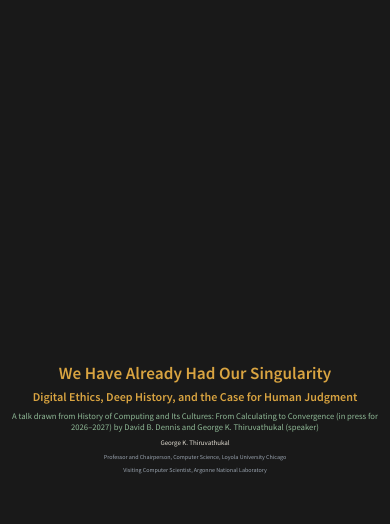
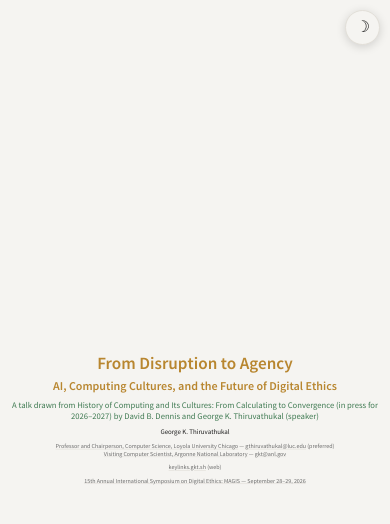
Before and after one commit to gkthiruvathukal/talks.gkt.sh, a plain HTML site: page luc-digital-ethics-2026/index.html in a window 390 px wide. Drawn offline with Linux system fonts and the light colour scheme.

Commit message:
Add light/dark theming, retitle deck, add contact/event info
- Shared theme.js toggle (localStorage "gkt-theme") synced across the
  landing page and every talk via same-origin storage; landing page and
  deck both get an explicit light/dark override plus a toggle button.
- Deck's color palette tokenized (was dark-only hardcoded hex) so it can
  flip themes; Reveal.sync() called after toggling to refresh reveal.js's
  own contrast-dependent chrome (controls, progress bar).
- Retitled deck: "From Disruption to Agency: AI, Computing Cultures, and
  the Future of Digital Ethics" (was "We Have Already Had Our
  Singularity..."), updated everywhere it appeared (tab title, title
  slide, landing page card, README).
- Landing page: added Key Links (keylinks.gkt.sh) and the CDEP 15th
  Annual Symposium listing (Sept 28-29, 2026) with a link to the event
  page.
- Title slide: linked Loyola/ANL affiliations to profile pages, added
  preferred contact emails, added keylinks.gkt.sh and the symposium
  listing, tightened the Loyola/ANL line spacing.

```diff
--- a/index.html
+++ b/index.html
@@ -4,6 +4,7 @@
 <meta charset="utf-8">
 <meta name="viewport" content="width=device-width, initial-scale=1.0">
 <title>George K. Thiruvathukal — Talks</title>
+<script src="theme.js"></script>
 <style>
 	:root {
 		color-scheme: light dark;
@@ -17,7 +18,7 @@
 		--accent:  #b8862f;
 	}
 	@media (prefers-color-scheme: dark) {
-		:root {
+		:root:not([data-theme="light"]) {
 			--bg:      #14161a;
 			--ink:     #e8e6e1;
 			--muted:   #93999f;
@@ -27,6 +28,16 @@
 			--shadow-hover: 0 2px 4px rgba(0,0,0,0.35), 0 16px 32px rgba(0,0,0,0.5);
 			--accent:  #d9a441;
 		}
+	}
+	:root[data-theme="dark"] {
+		--bg:      #14161a;
+		--ink:     #e8e6e1;
+		--muted:   #93999f;
+		--card-bg: #1c1f24;
+		--border:  #2a2e34;
+		--shadow:  0 1px 2px rgba(0,0,0,0.3), 0 8px 24px rgba(0,0,0,0.4);
+		--shadow-hover: 0 2px 4px rgba(0,0,0,0.35), 0 16px 32px rgba(0,0,0,0.5);
+		--accent:  #d9a441;
 	}
 	* { box-sizing: border-box; }
 	body {
@@ -41,11 +52,14 @@
 	header { margin-bottom: 2.5em; }
 	h1 { font-size: 1.6em; margin: 0 0 0.2em; }
 	.subtitle { color: var(--muted); font-size: 0.95em; }
+	.subtitle a { color: var(--muted); text-decoration: underline; text-decoration-color: var(--border); }
+	.subtitle a:hover, .subtitle a:focus-visible { color: var(--accent); text-decoration-color: var(--accent); }
 	.cards {
 		display: grid;
 		grid-template-columns: repeat(auto-fill, minmax(260px, 1fr));
 		gap: 1.25em;
 	}
+	.entry { display: flex; flex-direction: column; gap: 0.6em; }
 	.card {
 		display: flex;
 		flex-direction: column;
@@ -86,22 +100,60 @@
 		font-weight: 600;
 		color: var(--accent);
 	}
+	.entry__event {
+		font-size: 0.8em;
+		color: var(--muted);
+		text-decoration: underline;
+		text-decoration-color: var(--border);
+		padding: 0 0.2em;
+	}
+	.entry__event:hover, .entry__event:focus-visible {
+		color: var(--accent);
+		text-decoration-color: var(--accent);
+	}
+	.gkt-theme-toggle {
+		position: fixed;
+		top: 1em;
+		right: 1em;
+		width: 2.4em;
+		height: 2.4em;
+		border-radius: 50%;
+		border: 1px solid var(--border);
+		background: var(--card-bg);
+		color: var(--ink);
+		font-size: 1em;
+		line-height: 1;
+		cursor: pointer;
+		display: flex;
+		align-items: center;
+		justify-content: center;
+		box-shadow: var(--shadow);
+		transition: transform 0.15s ease, box-shadow 0.15s ease, border-color 0.15s ease;
+	}
+	.gkt-theme-toggle:hover, .gkt-theme-toggle:focus-visible {
+		transform: translateY(-2px);
+		box-shadow: var(--shadow-hover);
+		border-color: var(--accent);
+	}
 </style>
 </head>
 <body>
 
 <header>
 	<h1>Talks</h1>
-	<div class="subtitle">George K. Thiruvathukal</div>
+	<div class="subtitle">George K. Thiruvathukal · <a href="https://keylinks.gkt.sh">Key Links</a> (web)</div>
 </header>
 
 <div class="cards">
-	<a class="card" href="luc-digital-ethics-2026/">
-		<span class="card__year">2026</span>
-		<span class="card__title">We Have Already Had Our Singularity</span>
-		<span class="card__desc">Digital ethics, deep history, and the case for human judgment.</span>
-		<span class="card__cta">View talk →</span>
-	</a>
+	<div class="entry">
+		<a class="card" href="luc-digital-ethics-2026/">
+			<span class="card__year">2026</span>
+			<span class="card__title">From Disruption to Agency</span>
+			<span class="card__desc">AI, computing cultures, and the future of digital ethics.</span>
+			<span class="card__cta">View talk →</span>
+		</a>
+		<a class="entry__event" href="https://www.luc.edu/digitalethics/events/annualsymposium/" title="The Center for Digital Ethics &amp; Policy at Loyola University Chicago (CDEP)">15th Annual International Symposium on Digital Ethics: MAGIS — September 28–29, 2026</a>
+	</div>
 </div>
 
 </body>
--- a/luc-digital-ethics-2026/index.html
+++ b/luc-digital-ethics-2026/index.html
@@ -3,7 +3,11 @@
 <head>
 	<meta charset="utf-8">
 	<meta name="viewport" content="width=device-width, initial-scale=1.0, maximum-scale=1.0, user-scalable=no">
-	<title>We Have Already Had Our Singularity</title>
+	<title>From Disruption to Agency: AI, Computing Cultures, and the Future of Digital Ethics</title>
+
+	<!-- Shared light/dark toggle (talks.gkt.sh/theme.js) — loaded early, before the reveal
+	     stylesheets, so the saved/system theme is applied before first paint. -->
+	<script src="../theme.js"></script>
 
 	<!-- reveal.js — vendored locally (talks/2026-digital-ethics-singularity/reveal/) so the deck is
 	     fully self-contained: nothing is fetched from the network at present time. -->
@@ -11,12 +15,59 @@
 	<link rel="stylesheet" href="reveal/dist/theme/black.css" id="theme">
 
 	<style>
+		/* Dark is the deck's native palette; :root carries it unconditionally so every
+		   color has a real definition outside a media/data-theme block (see the light
+		   override below, which is what actually gets guarded). */
 		:root {
-			--accent:  #d9a441; /* warm amber — headings */
-			--accent2: #8fb996; /* soft sage — lead / emphasis */
-			--panel:   #0b0e12;
-			--ink:     #e6e1d6;
+			--accent:      #d9a441; /* warm amber — headings */
+			--accent2:     #8fb996; /* soft sage — lead / emphasis */
+			--bg:          #14161a;
+			--ink:         #e6e1d6;
+			--strong:      #ffffff;
+			--muted:       #9aa4b0;
+			--border-soft: #2c3a49;
+			--border-img:  #1c2530;
+			--img-bg:      #05070a;
+			--img-shadow:  rgba(0,0,0,0.6);
+			--blockquote-bg: rgba(217,164,65,0.08);
+			--r-background-color: var(--bg);
+			--r-main-color: var(--ink);
+			--r-link-color: #42affa;
+			--r-link-color-hover: #8dcffc;
 		}
+		@media (prefers-color-scheme: light) {
+			:root:not([data-theme="dark"]) {
+				--accent:      #b8862f;
+				--accent2:     #3f7a52;
+				--bg:          #f5f4f1;
+				--ink:         #1c1c1c;
+				--strong:      #000000;
+				--muted:       #6b6b6b;
+				--border-soft: #e1ded7;
+				--border-img:  #e1ded7;
+				--img-bg:      #f0ede6;
+				--img-shadow:  rgba(0,0,0,0.15);
+				--blockquote-bg: rgba(184,134,47,0.12);
+				--r-link-color: #1a63b8;
+				--r-link-color-hover: #4a8fd1;
+			}
+		}
+		:root[data-theme="light"] {
+			--accent:      #b8862f;
+			--accent2:     #3f7a52;
+			--bg:          #f5f4f1;
+			--ink:         #1c1c1c;
+			--strong:      #000000;
+			--muted:       #6b6b6b;
+			--border-soft: #e1ded7;
+			--border-img:  #e1ded7;
+			--img-bg:      #f0ede6;
+			--img-shadow:  rgba(0,0,0,0.15);
+			--blockquote-bg: rgba(184,134,47,0.12);
+			--r-link-color: #1a63b8;
+			--r-link-color-hover: #4a8fd1;
+		}
+		body { background: var(--bg); }
 		.reveal              { font-size: 30px; color: var(--ink); }
 		.reveal .slides section { text-align: left; }
 		.reveal h1, .reveal h2, .reveal h3 { color: var(--accent); text-transform: none; letter-spacing: normal; }
@@ -25,32 +76,59 @@
 		.reveal section.title, .reveal section.center { text-align: center; }
 		.reveal .lead  { color: var(--accent2); }
 		.reveal em     { color: var(--accent2); font-style: normal; }
-		.reveal strong { color: #ffffff; }
+		.reveal strong { color: var(--strong); }
 		.reveal .authors { font-size: 0.8em; color: var(--ink); }
-		.reveal .affil   { font-size: 0.7em; color: #9aa4b0; }
+		.reveal .affil   { font-size: 0.7em; color: var(--muted); }
+		.reveal .affil a { color: inherit; text-decoration: underline; text-decoration-color: var(--border-soft); }
+		.reveal .affil a:hover { color: var(--accent); text-decoration-color: var(--accent); }
 		.reveal .small { font-size: 0.72em; }
-		.reveal .note-inline { color: #9aa4b0; font-size: 0.68em; }
+		.reveal .note-inline { color: var(--muted); font-size: 0.68em; }
 		.reveal .chapter-tag {
-			font-size: 0.56em; color: #7f8b98; margin-top: 0.9em;
-			border-top: 1px solid #2c3a49; padding-top: 0.4em;
+			font-size: 0.56em; color: var(--muted); margin-top: 0.9em;
+			border-top: 1px solid var(--border-soft); padding-top: 0.4em;
 		}
-		.reveal .chapter-tag a { color: #7f8b98; }
+		.reveal .chapter-tag a { color: var(--muted); }
 		.reveal blockquote {
-			border-left: 4px solid var(--accent); background: rgba(217,164,65,0.08);
+			border-left: 4px solid var(--accent); background: var(--blockquote-bg);
 			padding: 0.5em 0.9em; font-size: 0.85em; color: var(--ink);
 			border-radius: 4px; box-shadow: none; font-style: normal; width: 100%;
 		}
-		.reveal .quote-src { font-size: 0.56em; color: #9aa4b0; margin-top: -0.3em; }
+		.reveal .quote-src { font-size: 0.56em; color: var(--muted); margin-top: -0.3em; }
 		.reveal figure { margin: 0; text-align: center; }
-		.reveal figcaption { font-size: 0.5em; color: #7f8b98; margin-top: 0.5em; line-height: 1.3; }
+		.reveal figcaption { font-size: 0.5em; color: var(--muted); margin-top: 0.5em; line-height: 1.3; }
 		.reveal img.shot {
 			display: block; width: auto; max-width: 100%; max-height: 420px;
 			object-fit: contain; margin: 0 auto;
-			border: 1px solid #1c2530; border-radius: 8px;
-			box-shadow: 0 8px 40px rgba(0,0,0,0.6); background: #05070a;
+			border: 1px solid var(--border-img); border-radius: 8px;
+			box-shadow: 0 8px 40px var(--img-shadow); background: var(--img-bg);
 		}
 		.reveal .cols { display: flex; gap: 1.4em; align-items: center; }
 		.reveal .cols > div { flex: 1; min-width: 0; }
+
+		.gkt-theme-toggle {
+			position: fixed;
+			top: 0.6em;
+			right: 0.6em;
+			width: 2.2em;
+			height: 2.2em;
+			border-radius: 50%;
+			border: 1px solid var(--border-soft);
+			background: var(--bg);
+			color: var(--ink);
+			font-size: 16px;
+			line-height: 1;
+			cursor: pointer;
+			display: flex;
+			align-items: center;
+			justify-content: center;
+			z-index: 300;
+			box-shadow: 0 2px 10px var(--img-shadow);
+			transition: transform 0.15s ease, border-color 0.15s ease;
+		}
+		.gkt-theme-toggle:hover, .gkt-theme-toggle:focus-visible {
+			transform: translateY(-2px);
+			border-color: var(--accent);
+		}
 	</style>
 </head>
 <body>
@@ -65,15 +143,18 @@
 
 <!-- 1 · TITLE -->
 <!-- .slide: class="title center" -->
-# We Have Already Had Our Singularity
+# From Disruption to Agency
 
-## Digital Ethics, Deep History, and the Case for Human Judgment
+## AI, Computing Cultures, and the Future of Digital Ethics
 
 <span class="lead">A talk drawn from *History of Computing and Its Cultures: From Calculating to Convergence* (in press for 2026–2027) by David B. Dennis and George K. Thiruvathukal (speaker)</span>
 
 <p class="authors">George K. Thiruvathukal</p>
-<p class="affil">Professor and Chairperson, Computer Science, Loyola University Chicago</p>
-<p class="affil">Visiting Computer Scientist, Argonne National Laboratory</p>
+<p class="affil"><a href="https://www.luc.edu/cs/aboutus/people/profiles/thiruvathukalgeorgek.shtml">Professor and Chairperson, Computer Science, Loyola University Chicago</a> — <a href="mailto:gthiruvathukal@luc.edu">gthiruvathukal@luc.edu</a> (preferred)<br>
+<a href="https://www.alcf.anl.gov/about/people/george-k-thiruvathukal">Visiting Computer Scientist, Argonne National Laboratory</a> — <a href="mailto:gkt@anl.gov">gkt@anl.gov</a></p>
+<p class="affil"><a href="https://keylinks.gkt.sh">keylinks.gkt.sh</a> (web)</p>
+
+<p class="affil"><a href="https://www.luc.edu/digitalethics/events/annualsymposium/" title="The Center for Digital Ethics &amp; Policy at Loyola University Chicago (CDEP)">15th Annual International Symposium on Digital Ethics: MAGIS — September 28–29, 2026</a></p>
 
 Note:
 Cold open framing: every generation that automated calculation, communication, or judgment has called it unprecedented. This talk is a history of computing's repeated disruptions of culture — CHOC runs from the Ishango Bone to 2020 and never once discusses AI as such. AI comes up only near the end, as one instance in a much longer pattern, not as the subject.
--- /dev/null
+++ b/theme.js
@@ -0,0 +1,76 @@
+/*
+ * Shared light/dark theme toggle for talks.gkt.sh and every talk under it.
+ * Stores the explicit choice in localStorage under "gkt-theme" ("light" | "dark").
+ * Since every talk is served from the same origin, picking a theme on the
+ * landing page or inside any deck applies everywhere else too.
+ * With no explicit choice, the OS-level prefers-color-scheme is used instead.
+ */
+(function () {
+	var KEY = "gkt-theme";
+	var root = document.documentElement;
+
+	function stored() {
+		try { return localStorage.getItem(KEY); } catch (e) { return null; }
+	}
+
+	function apply(theme) {
+		if (theme === "light" || theme === "dark") {
+			root.setAttribute("data-theme", theme);
+		} else {
+			root.removeAttribute("data-theme");
+		}
+	}
+
+	// Applied immediately (script is loaded early, before body renders) to avoid a flash.
+	apply(stored());
+
+	function effective() {
+		var explicit = root.getAttribute("data-theme");
+		if (explicit) return explicit;
+		return window.matchMedia("(prefers-color-scheme: dark)").matches ? "dark" : "light";
+	}
+
+	function resync() {
+		if (window.Reveal && typeof window.Reveal.sync === "function") {
+			window.Reveal.sync();
+		}
+	}
+
+	function mount() {
+		var btn = document.createElement("button");
+		btn.type = "button";
+		btn.className = "gkt-theme-toggle";
+		btn.setAttribute("aria-label", "Toggle color theme");
+
+		function sync() {
+			var eff = effective();
+			btn.textContent = eff === "dark" ? "☀" : "☽";
+			btn.title = eff === "dark" ? "Switch to light mode" : "Switch to dark mode";
+		}
+		sync();
+
+		btn.addEventListener("click", function () {
+			var next = effective() === "dark" ? "light" : "dark";
+			apply(next);
+			try { localStorage.setItem(KEY, next); } catch (e) {}
+			sync();
+			resync();
+		});
+
+		document.body.appendChild(btn);
+
+		window.addEventListener("storage", function (e) {
+			if (e.key === KEY) {
+				apply(e.newValue);
+				sync();
+				resync();
+			}
+		});
+	}
+
+	if (document.readyState === "loading") {
+		document.addEventListener("DOMContentLoaded", mount);
+	} else {
+		mount();
+	}
+})();
```
Also changed, not shown: luc-digital-ethics-2026/README.md.
